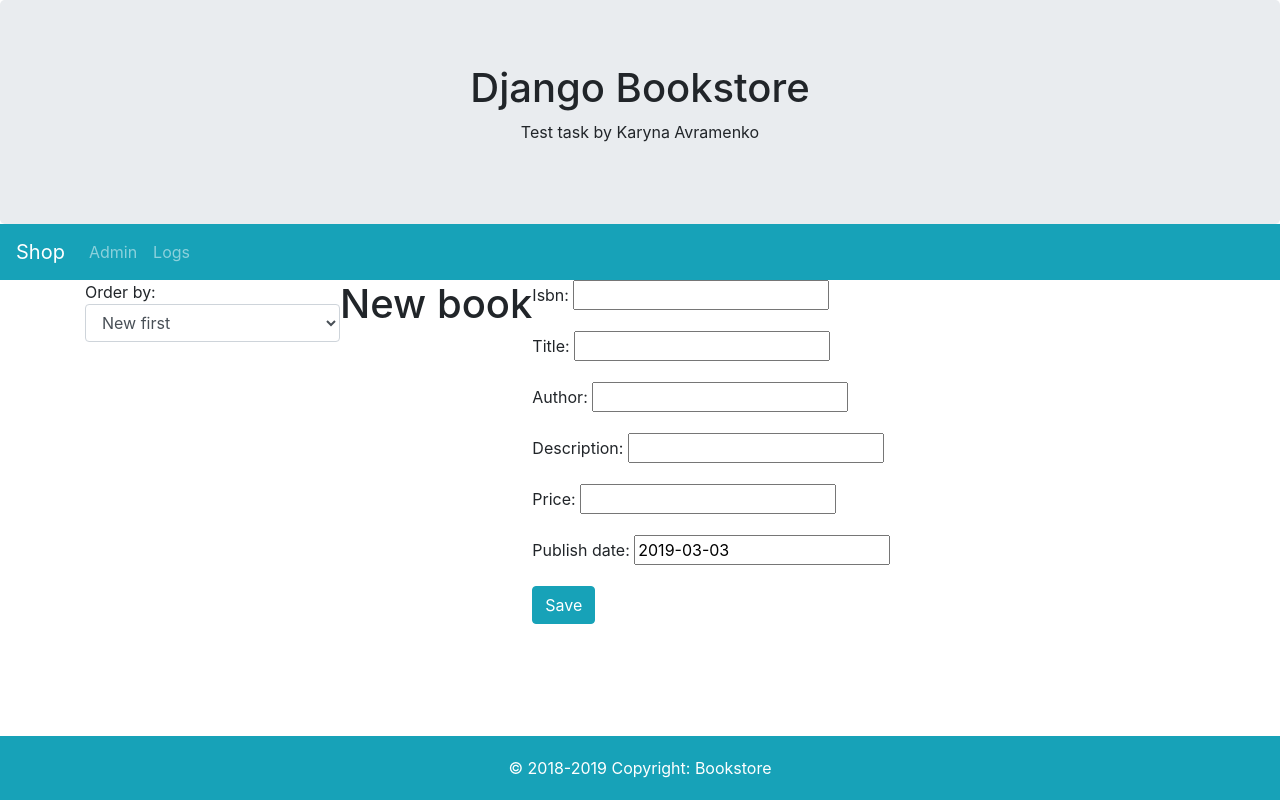
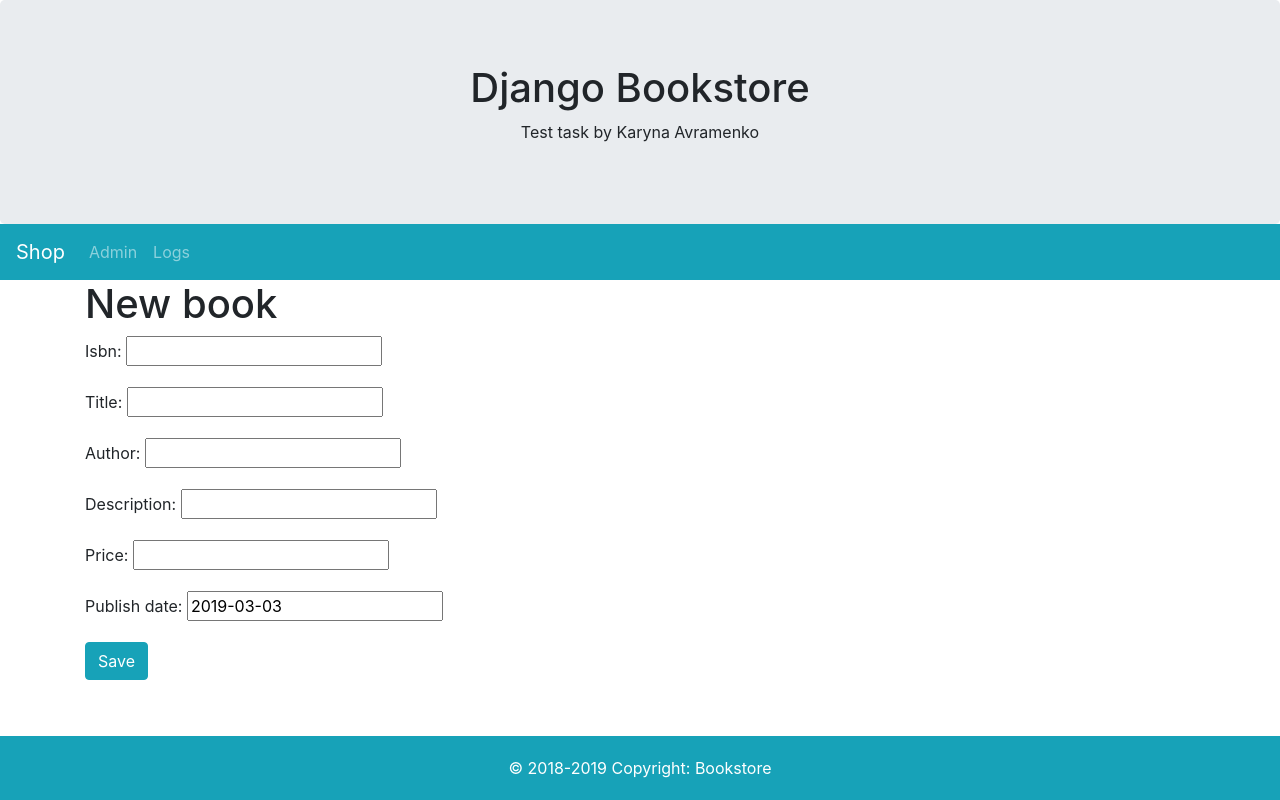
Before and after one commit to Karinmia/bookstore, a Django app: page /book/new in a window 1280 px wide. Run offline with Django 3.2, Linux system fonts and the light colour scheme; some libraries are stand-ins or nearby versions.

Commit message:
*Minor HTML fixes in book list.

```diff
--- a/shop/static/css/shop.css
+++ b/shop/static/css/shop.css
@@ -4,7 +4,7 @@
     padding: 20px 20px 20px 40px;
 }
 
-.book-content {
+#book-content {
     margin-bottom: 80px;
 }
 
@@ -15,6 +15,10 @@
 .book {
     margin: 0 10px 8px 0px;
     /*background-color: whitesmoke;*/
+}
+
+.card:hover {
+  box-shadow: 0 8px 16px 0 rgba(0,0,0,0.2);
 }
 
 .book img {
--- a/shop/templates/shop/base.html
+++ b/shop/templates/shop/base.html
@@ -34,28 +34,9 @@
 </nav>
 
 <div class="container">
-    <!--<div class="dropdown dropright">-->
-        <!--<button type="button" class="btn btn-primary dropdown-toggle" data-toggle="dropdown">-->
-          <!--Order by:-->
-        <!--</button>-->
-        <!--<div class="dropdown-menu">-->
-          <!--<a class="dropdown-item" href="#">Link 1</a>-->
-          <!--<a class="dropdown-item" href="#">Link 2</a>-->
-          <!--<a class="dropdown-item" href="#">Link 3</a>-->
-        <!--</div>-->
-    <!--</div>-->
-    <div class="row">
-        <div class="form-group col-3">
-            <span>Order by:</span>
-            <select class="form-control" id="book_publish_order">
-                <option>New first</option>
-                <option>Old first</option>
-            </select>
-        </div>
-        <div class="row book-content">
-            {% block content %}
-            {% endblock %}
-        </div>
+    <div id="book-content">
+        {% block content %}
+        {% endblock %}
     </div>
 </div>
 
```
Also changed, not shown: shop/templates/shop/book_list.html (+48 -1 lines).
